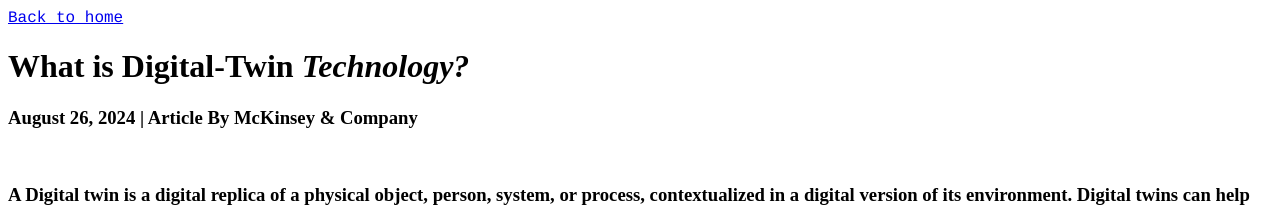
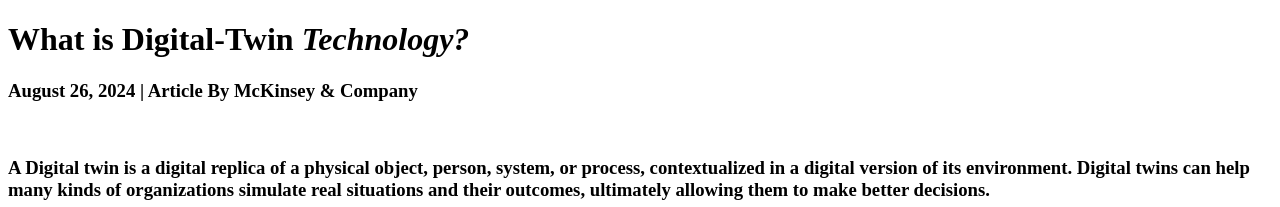
Before and after one commit to ilee03/risd24-typeandcode-project1, a plain HTML site: page v1/index.html in a window 1280 px wide. Shown: the top 207 px of the page. Drawn offline with Linux system fonts and the light colour scheme.

Commit message:
Update index.html

```diff
--- a/v1/index.html
+++ b/v1/index.html
@@ -9,7 +9,6 @@
 
 <!--ARTICLE START-->
 <body>
-	<a style=font-family:Courier New, Courier, monospace; href="/">Back to home</a>
 	<h1>What is Digital-Twin <strong><em> Technology?</strong></em></h1>
 	<h3>August 26, 2024 | Article By McKinsey & Company</h3>
 
```
